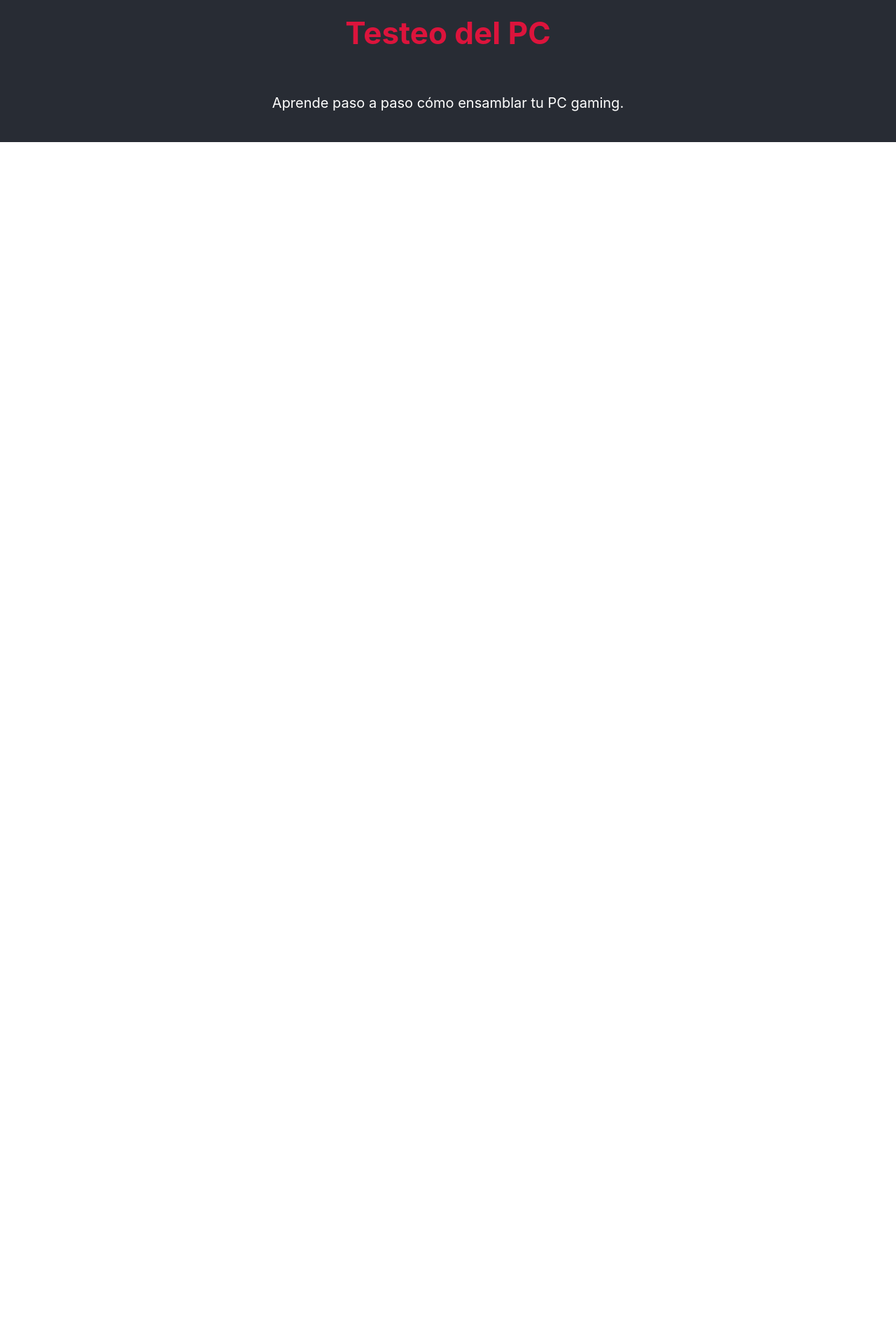
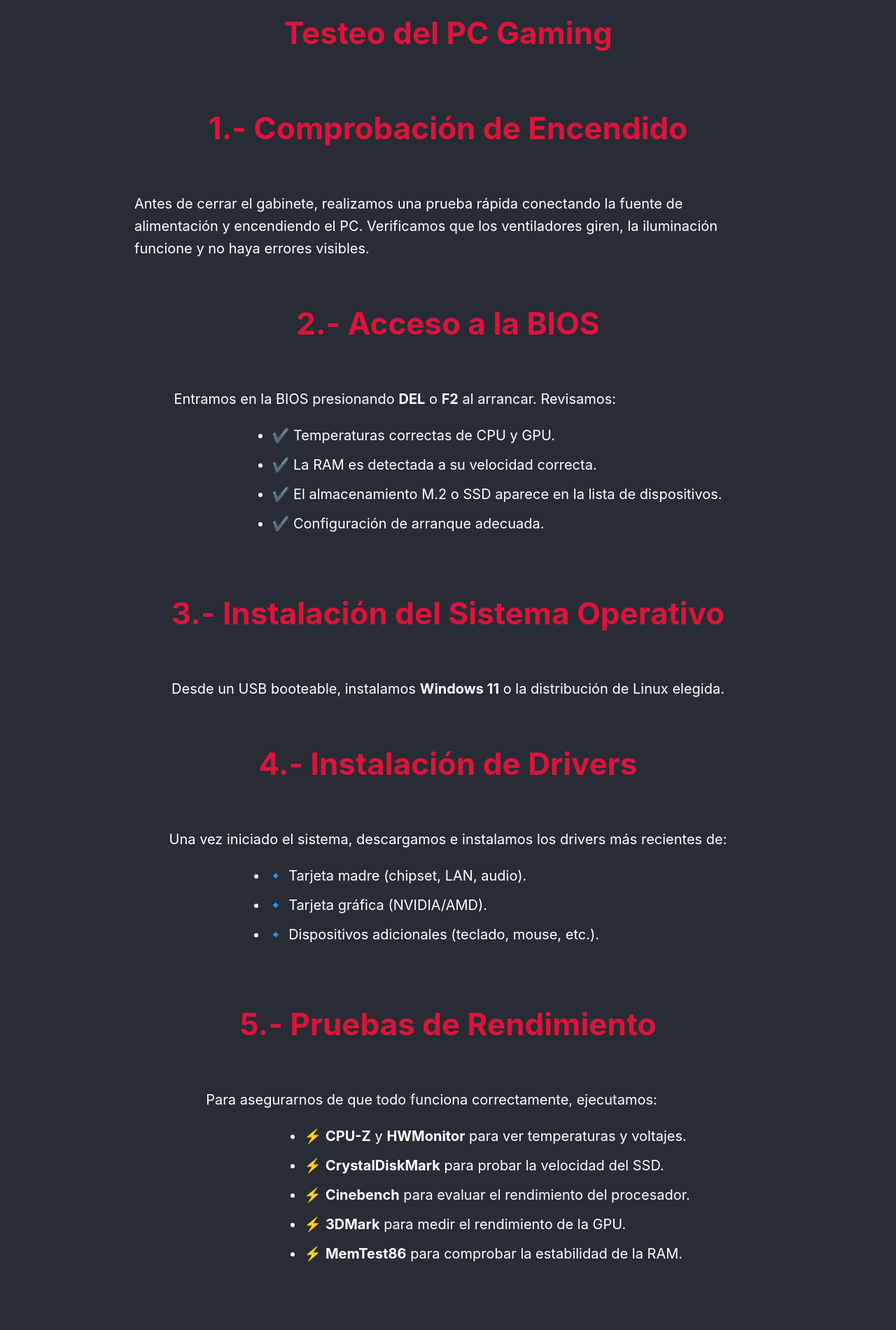
Before and after one commit to JaViBDN10/ReactProject, a React (Create React App) app: page /testing in a window 1280 px wide. Shown: the part 480-2380 px from the top of the page at 70% size. Before the commit the page ends 800 px from the top, so only its background shows below. Built offline with nearby package versions, Linux system fonts and the light colour scheme.

Commit message:
Structure of testing doned

```diff
--- a/src/pages/Assembly.js
+++ b/src/pages/Assembly.js
@@ -47,10 +47,11 @@ const Assembly = () => {
       <img src={refrigeracion} className='refrigeracion' alt='Instalación de refrigeración líquida' />
 
       <h2>6.- Instalación de la Tarjeta Gráfica</h2>
-      <p>Insertamos la <strong>RTX 4080 Super</strong> en la ranura PCIe y aseguramos con tornillos para evitar movimientos.</p>
+      <p>Tenemos todo practicamente conectado, ahora nos falta lo más importante, insertamos la <strong>RTX 4080 Super</strong> en la ranura PCIe y aseguramos con
+      tornillos para evitar movimientos.</p>
 
       <h2>7.- Conexión de la Fuente de Alimentación</h2>
-      <p>Montamos la <strong>Thermaltake TOUGHPOWER PF3 1200W</strong> y conectamos los cables de alimentación a cada componente.</p>
+      <p>Ahora nos falta suministrar energía a todos nuestro sistema, montamos la <strong> Thermaltake TOUGHPOWER PF3 1200W</strong> y conectamos los cables de alimentación a cada componente.</p>
 
       <h2>8.- Gestión del Cableado</h2>
       <p>Organizamos y ocultamos los cables para mejorar el flujo de aire y la estética interna.</p>
--- a/src/pages/Testing.js
+++ b/src/pages/Testing.js
@@ -3,8 +3,54 @@ import React from 'react';
 const Testing = () => {
   return (
     <div className='pages'>
-      <h1 className='h1pages'>Testeo del PC</h1>
-      <p>Aprende paso a paso cómo ensamblar tu PC gaming.</p>
+      <h1>Testeo del PC Gaming</h1>
+
+      <h2>1.- Comprobación de Encendido</h2>
+      <p>Antes de cerrar el gabinete, realizamos una prueba rápida conectando la fuente de alimentación y encendiendo el PC.
+      Verificamos que los ventiladores giren, la iluminación funcione y no haya errores visibles.</p>
+
+      <h2>2.- Acceso a la BIOS</h2>
+      <p>Entramos en la BIOS presionando <strong>DEL</strong> o <strong>F2</strong> al arrancar. Revisamos:
+        <ul style={{ marginLeft: "100px" }}>
+          <li>✔️ Temperaturas correctas de CPU y GPU.</li>
+          <li>✔️ La RAM es detectada a su velocidad correcta.</li>
+          <li>✔️ El almacenamiento M.2 o SSD aparece en la lista de dispositivos.</li>
+          <li>✔️ Configuración de arranque adecuada.</li>
+        </ul>
+      </p>
+
+      <h2>3.- Instalación del Sistema Operativo</h2>
+      <p>Desde un USB booteable, instalamos <strong>Windows 11</strong> o la distribución de Linux elegida.</p>
+
+      <h2>4.- Instalación de Drivers</h2>
+      <p>Una vez iniciado el sistema, descargamos e instalamos los drivers más recientes de:
+        <ul style={{ marginLeft: "100px" }}>
+          <li>🔹 Tarjeta madre (chipset, LAN, audio).</li>
+          <li>🔹 Tarjeta gráfica (NVIDIA/AMD).</li>
+          <li>🔹 Dispositivos adicionales (teclado, mouse, etc.).</li>
+        </ul>
+      </p>
+
+      <h2>5.- Pruebas de Rendimiento</h2>
+      <p>Para asegurarnos de que todo funciona correctamente, ejecutamos:
+        <ul style={{ marginLeft: "100px" }}>
+          <li>⚡ <strong>CPU-Z</strong> y <strong>HWMonitor</strong> para ver temperaturas y voltajes.</li>
+          <li>⚡ <strong>CrystalDiskMark</strong> para probar la velocidad del SSD.</li>
+          <li>⚡ <strong>Cinebench</strong> para evaluar el rendimiento del procesador.</li>
+          <li>⚡ <strong>3DMark</strong> para medir el rendimiento de la GPU.</li>
+          <li>⚡ <strong>MemTest86</strong> para comprobar la estabilidad de la RAM.</li>
+        </ul>
+      </p>
+
+      <h2>6.- Prueba en Juegos</h2>
+      <p>Ejecutamos juegos exigentes como <strong>Cyberpunk 2077</strong> o <strong>Red Dead Redemption 2</strong> para verificar el rendimiento real de la GPU y CPU.</p>
+
+      <h2>7.- Monitoreo y Ajustes Finales</h2>
+      <p>Si las temperaturas o el rendimiento no son óptimos, ajustamos la curva de ventiladores en la BIOS o con software como <strong>MSI Afterburner</strong>.</p>
+
+      <div style={{ margin: '20px', fontSize: '22px' }}>
+        <a className='App-link' href='/Pcgaming' rel='noopener noreferrer'>Volver al Montaje del PC</a>
+      </div>
     </div>
   );
 };
```
